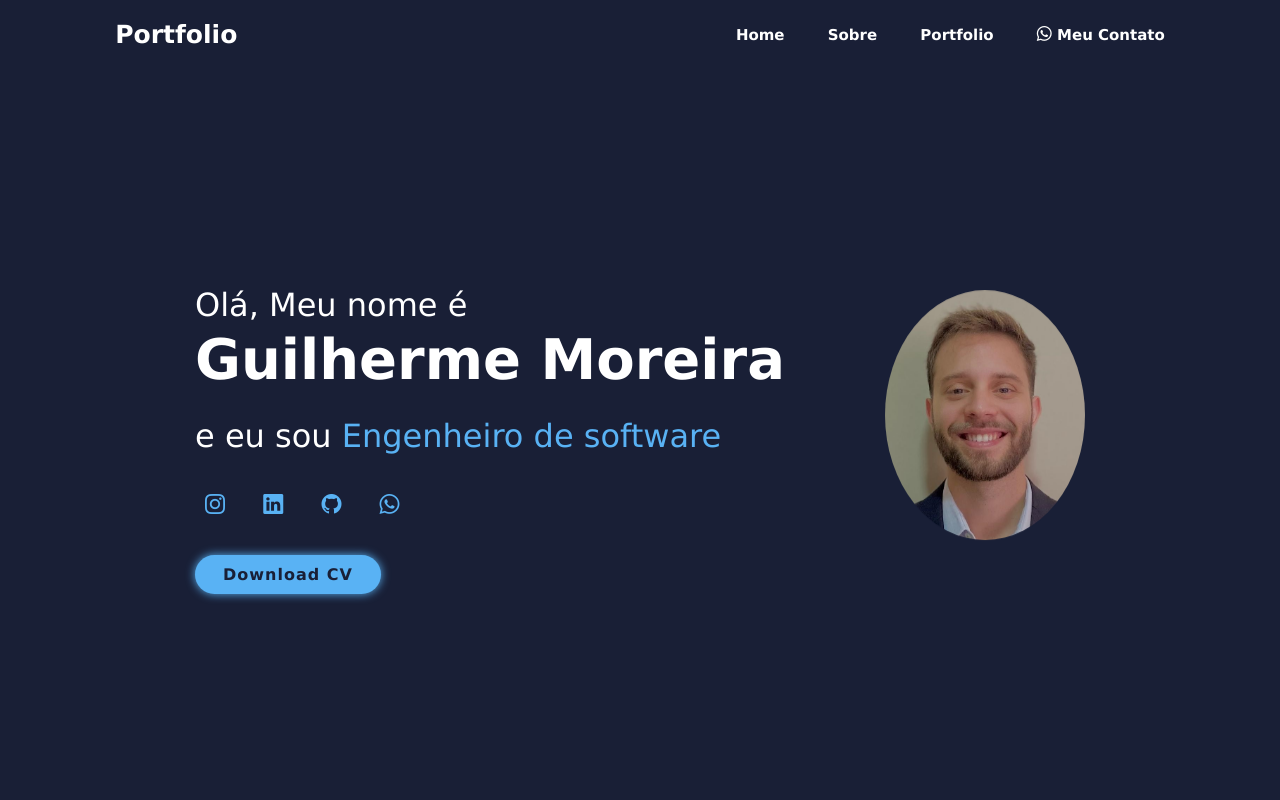
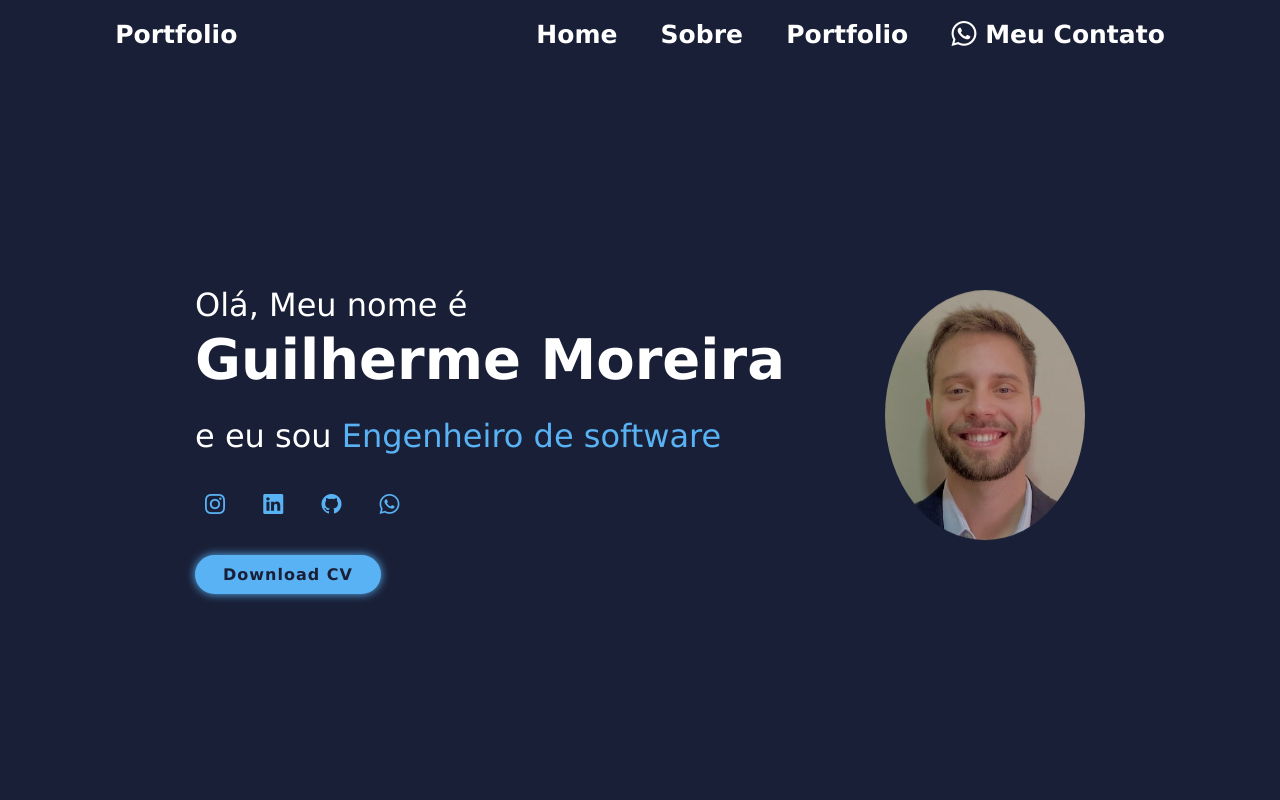
Before and after one commit to GuilhermeMoreira0/Portfolio, a plain HTML site: page index.html in a window 1280 px wide. Shown: the top 800 px of the page. Drawn offline with nearby package versions, Linux system fonts and the light colour scheme.

Commit message:
mudando as letras

```diff
--- a/Style/Style.css
+++ b/Style/Style.css
@@ -55,7 +55,7 @@ section {
 }
 
 .navbar a {
-    font-size: 1.5rem;
+    font-size: 2.5rem;
     color: var(--text-color);
     margin-left: 4rem;
     font-weight: 700;
@@ -333,6 +333,7 @@ span {
     position: fixed;
     z-index: 9999;
     left: 0;
+    font-size: 15px;
     top: 0;
     width: 100%;
     height: 100%;
```
